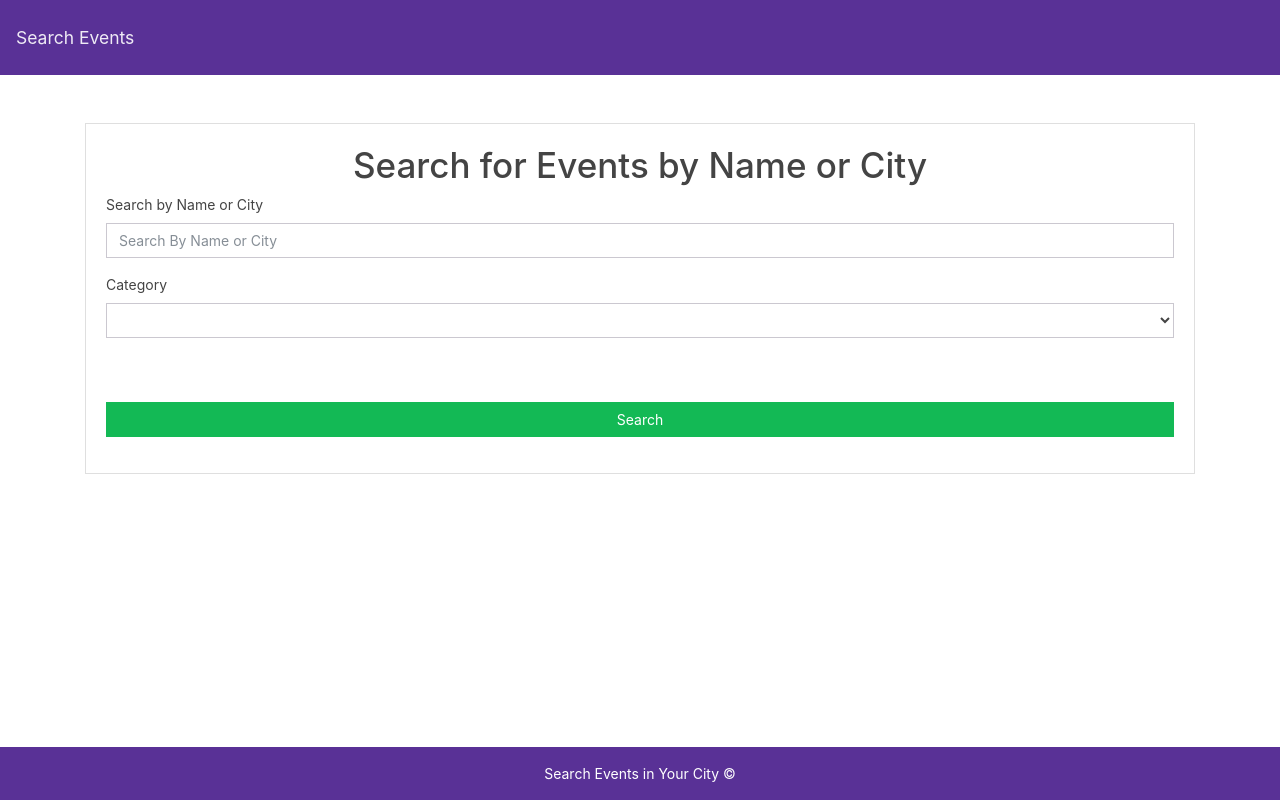
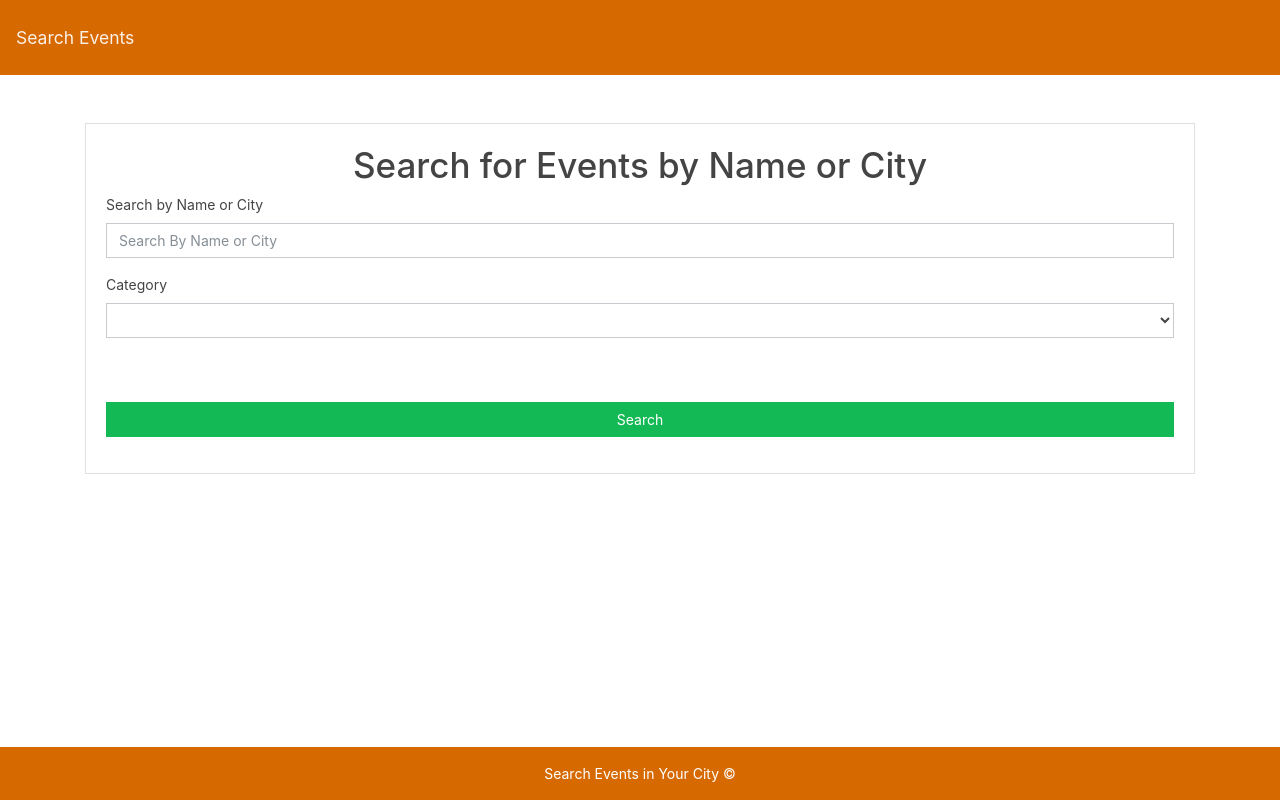
Before and after one commit to alexticovschi/events, a plain HTML site: page index.html in a window 1280 px wide. Drawn offline with Linux system fonts and the light colour scheme.

Commit message:
instantiating EventBrite and UI classes

```diff
--- a/index.html
+++ b/index.html
@@ -10,7 +10,7 @@
 </head>
 
 <body class="Site">
-    <nav class="navbar navbar-expand-lg navbar-dark bg-primary mb-5">
+    <nav class="navbar navbar-expand-lg navbar-dark mb-5">
         <a class="navbar-brand" href="#">Search Events</a>
     </nav>
     <div class="container search-wrapper">
@@ -35,7 +35,7 @@
         <div id="result" class="row mt-5"></div>
     </div>
 
-    <footer class="mt-5 p-3 text-center bg-primary">
+    <footer class="mt-5 p-3 text-center">
         Search Events in Your City &copy;
     </footer>
 
@@ -49,13 +49,17 @@
             flex-direction: column;
         }
 
+        .navbar {
+            background-color: #D66A00;
+        }
+
         .container {
             flex: 1;
         }
 
         footer {
             color: white;
-            bottom: 0;
+            background-color: #D66A00;
         }
     </style>
 </body>
--- a/js/app.js
+++ b/js/app.js
@@ -0,0 +1,5 @@
+// Instantiate both classes
+const eventBrite = new EventBrite();
+const ui = new UI();
+
+console.log(eventBrite);
--- a/js/eventbrite.js
+++ b/js/eventbrite.js
@@ -0,0 +1,5 @@
+class EventBrite {
+    constructor() {
+        this.token_auth = 'INA36KYEG6RHF3CFIB53'
+    }
+}
--- a/js/ui.js
+++ b/js/ui.js
@@ -0,0 +1,5 @@
+class UI {
+    constructor() {
+
+    }
+}
```
